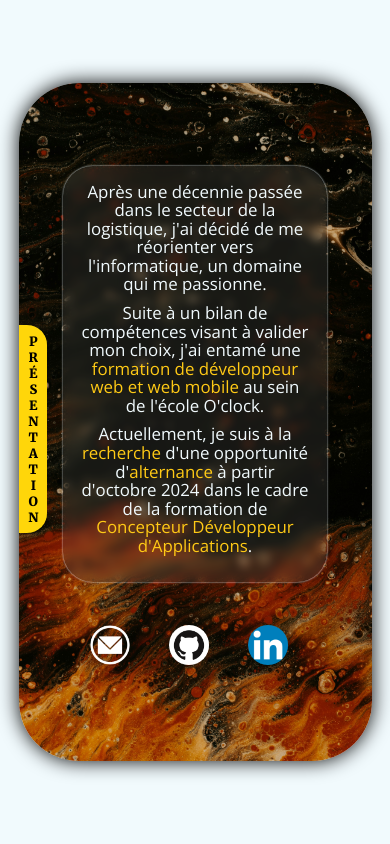
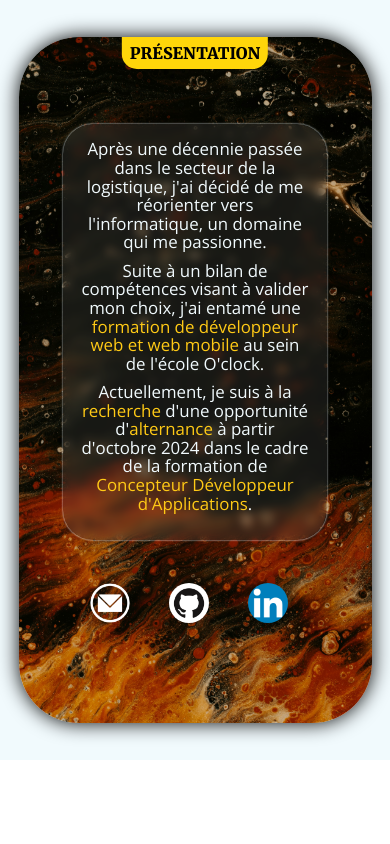
Before and after one commit to Deunoh/portfolio, a PHP site: template Views/card2.tpl.php in a window 390 px wide. Run offline with PHP 8.4, Linux system fonts and the light colour scheme; the template is opened without the code that fills it, so the values that code supplies are empty; some libraries are stand-ins or nearby versions.

Commit message:
version mobile en vertical

```diff
--- a/JS/app.js
+++ b/JS/app.js
@@ -1,12 +1,12 @@
 import navigation from './navigation.js';
 import cursor from './cursor.js';
-import footerMobile from './footerMobile.js';
+import mobile from './mobile.js';
 
 
 
 const app = {
     init: function(){
-        footerMobile.init();
+        mobile.init();
         navigation.init();
         cursor.init();
 
--- a/JS/footerMobile.js
+++ /dev/null
@@ -1,32 +0,0 @@
-const footerMobile = {
-    footerElem: null, // Ajout d'une propriété pour stocker l'élément du footer
-
-    init: function(){
-         //Je selectionne la div swipe
-        footerMobile.swipeElem = document.querySelector('.swipe-logo');
-        footerMobile.swipeElem.hidden = true
-        //je selectionne le formulaire
-        footerMobile.form = document.querySelector('form');
-        // Sélectionner le footer
-        footerMobile.footerElem = document.querySelector('footer');
-        // Initialiser l'écouteur d'événements de redimensionnement
-        window.addEventListener('resize', footerMobile.widthScreen);
-        // Vérifier la largeur de l'écran au démarrage de l'application
-        footerMobile.widthScreen();
-
-    },
-
-    widthScreen: function(){
-        // Vérifier si le paragraphe existe déjà
-        const existingParagraph = footerMobile.footerElem.querySelector('.footer-paragraphe');
-        // Si la largeur de l'écran est inférieure ou égale à 950 pixels
-        if(window.innerWidth <= 950){
-            setTimeout(() => {footerMobile.swipeElem.hidden = false}, 5000);
-           }else{
-            footerMobile.swipeElem.hidden = true
-           }
-
-    },
-
-}
-export default footerMobile;
--- /dev/null
+++ b/JS/mobile.js
@@ -0,0 +1,29 @@
+const mobile = {
+    footerElem: null, // Ajout d'une propriété pour stocker l'élément du footer
+
+    init: function(){
+
+        //je selectionne le formulaire
+        mobile.form = document.querySelector('form');
+        // Sélectionner le footer
+        mobile.footerElem = document.querySelector('footer');
+        // Initialiser l'écouteur d'événements de redimensionnement
+        window.addEventListener('resize', mobile.widthScreen);
+        // Vérifier la largeur de l'écran au démarrage de l'application
+        mobile.widthScreen();
+
+    },
+
+    widthScreen: function(){
+
+        // Si la largeur de l'écran est inférieure ou égale à 950 pixels
+        if(window.innerWidth <= 950){
+
+           }else{
+
+           }
+
+    },
+
+}
+export default mobile;
--- a/Views/card1.tpl.php
+++ b/Views/card1.tpl.php
@@ -32,9 +32,6 @@
                             </ul>
                         </div>
                     </section>
-                        <div class="swipe-logo" hidden>
-                            <script src="https://unpkg.com/@dotlottie/player-component@latest/dist/dotlottie-player.mjs" type="module"></script><dotlottie-player src="https://lottie.host/8bd8b69a-2d16-41cf-b9d1-395b52e88ef3/MYzp9ozTWj.json" background="transparent" speed="1" style="width: 80px; height: 80px" direction="1" playMode="normal" loop autoplay></dotlottie-player>
-                        </div>
                         <p class="info-content-mobile">Version complète disponible sur ordinateur !</p>
                 </div>
             </div>
--- a/css/mobile-style.css
+++ b/css/mobile-style.css
@@ -13,7 +13,7 @@ body{
 .card-box {
     /* background-color: darkslategray; */
     width: 100vw;
-    height: 100vh;
+    height: 90vh;
     display: flex;
     justify-content: center;
     align-items: center;
@@ -22,8 +22,9 @@ body{
 
 .cards-container {
     display: flex;
-    flex-direction: row;
-    width: 400vw;
+    flex-direction: column;
+    width: fit-content;
+    height: fit-content;
     transform: rotate(90deg) translateY(-100vh);
     transform-origin: top left;
    background-color: var(--main-color);
@@ -34,16 +35,16 @@ body{
     height: 100vw;
     transform: rotate(-90deg) translateX(-100vh);
     transform-origin: top left;
-    overflow-x: hidden;
+    /* overflow-x: hidden; */
     /* pour ie et mozilla */
-    -ms-overlow-style: none;
-    scrollbar-width: none;
+    /* -ms-overlow-style: none; */
+    /* scrollbar-width: none; */
 
 }
 
 .card{
     padding: 1px;
-    height: 80%;
+    height: 90%;
     width: 90%;
     border-radius: 60px;
     box-shadow: 0 0 20px black;
@@ -65,13 +66,11 @@ body{
     align-items: center;
 }
 
-.label-fixed{
+.label-fixed {
     position: absolute;
-    left: 0;
-    top: 41vh;
-    text-orientation: upright;
-    writing-mode: vertical-lr;
-    transform: translateY(-50%);
+    left: 50%;
+    top: 0;
+    transform: translateX(-50%);
 }
 .label-fixed h3{
     font-family: var(--title-font);
@@ -79,9 +78,9 @@ body{
     background-color: #FFD60A;
     font-weight: bold;
     text-transform: uppercase;
-    font-size: 0.8rem;
-    border-top-right-radius: 20px;
-    border-bottom-right-radius: 20px;
+    font-size: 1rem;
+    border-bottom-left-radius: 15px;
+    border-bottom-right-radius: 15px;
     padding: 0.5rem;
 
 }
```
